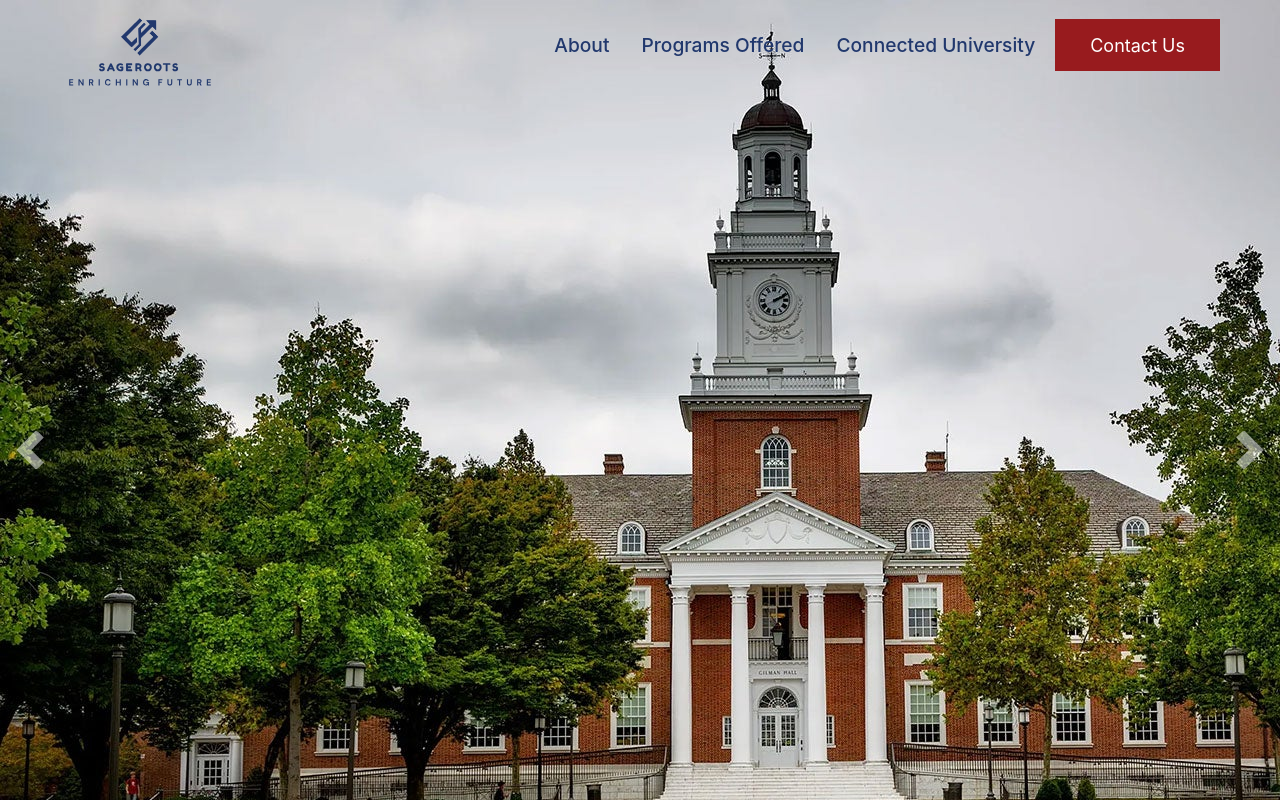
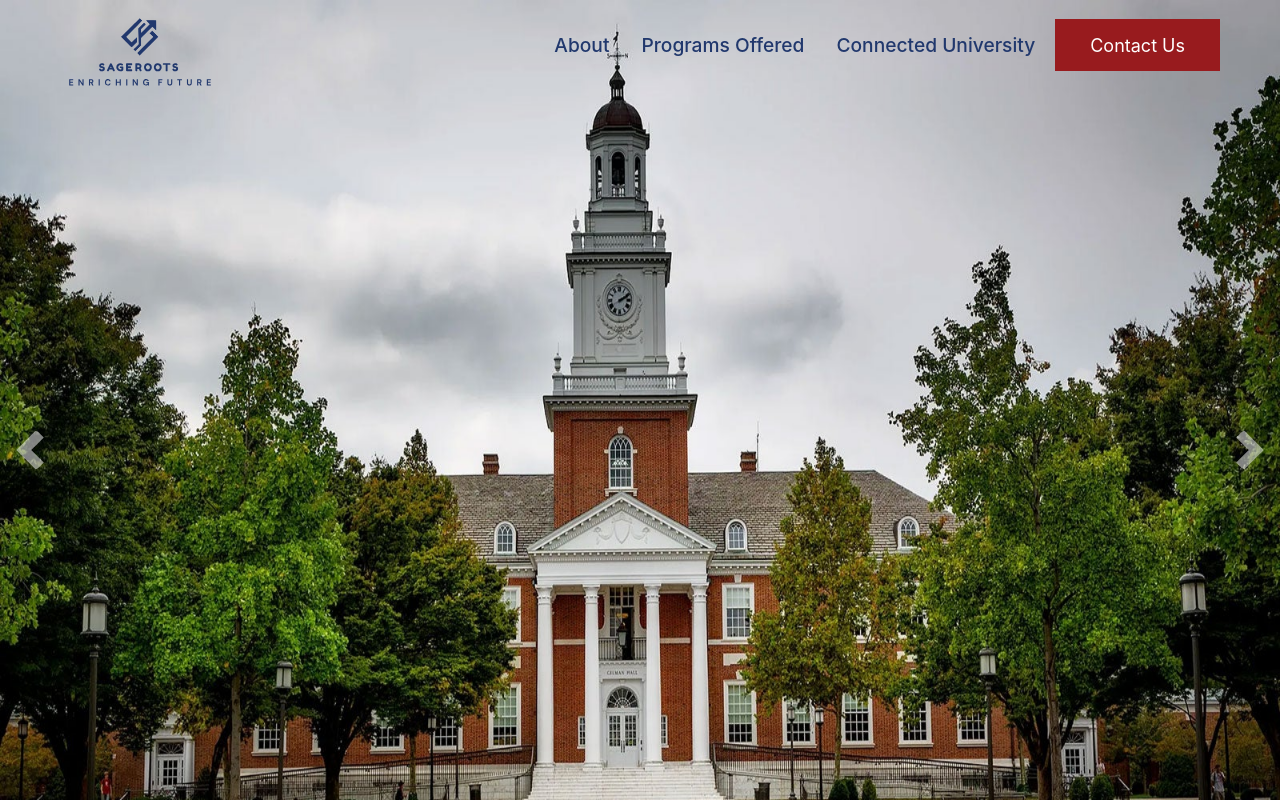
Before and after one commit to UshreeDas/sageroot, a React (Create React App) app: page / in a window 1280 px wide. Shown: the top 800 px of the page. Built offline with nearby package versions, Linux system fonts and the light colour scheme; a web font is replaced by a local one.

Commit message:
change in carousel

```diff
--- a/public/index.html
+++ b/public/index.html
@@ -20,6 +20,7 @@
             href="https://fonts.googleapis.com/css2?family=Merriweather:ital,wght@0,300;0,400;0,700;0,900;1,300;1,400;1,700;1,900&display=swap"
             rel="stylesheet">
     <link rel="preconnect" href="https://fonts.googleapis.com">
+    <link rel="stylesheet" href="https://cdn.jsdelivr.net/npm/bootstrap@4.0.0/dist/css/bootstrap.min.css" integrity="sha384-Gn5384xqQ1aoWXA+058RXPxPg6fy4IWvTNh0E263XmFcJlSAwiGgFAW/dAiS6JXm" crossorigin="anonymous">
     <link rel="stylesheet" href="https://cdnjs.cloudflare.com/ajax/libs/font-awesome/6.6.0/css/all.min.css"
           integrity="sha512-Kc323vGBEqzTmouAECnVceyQqyqdsSiqLQISBL29aUW4U/M7pSPA/gEUZQqv1cwx4OnYxTxve5UMg5GT6L4JJg=="
           crossorigin="anonymous" referrerpolicy="no-referrer"/>
@@ -68,6 +69,10 @@ The build step will place the bundled scripts into the <body> tag.
 To begin the development, run `npm start` or `yarn start`.
 To create a production bundle, use `npm run build` or `yarn build`.
 -->
+
+<script src="https://code.jquery.com/jquery-3.2.1.slim.min.js" integrity="sha384-KJ3o2DKtIkvYIK3UENzmM7KCkRr/rE9/Qpg6aAZGJwFDMVNA/GpGFF93hXpG5KkN" crossorigin="anonymous"></script>
+<script src="https://cdn.jsdelivr.net/npm/popper.js@1.12.9/dist/umd/popper.min.js" integrity="sha384-ApNbgh9B+Y1QKtv3Rn7W3mgPxhU9K/ScQsAP7hUibX39j7fakFPskvXusvfa0b4Q" crossorigin="anonymous"></script>
+<script src="https://cdn.jsdelivr.net/npm/bootstrap@4.0.0/dist/js/bootstrap.min.js" integrity="sha384-JZR6Spejh4U02d8jOt6vLEHfe/JQGiRRSQQxSfFWpi1MquVdAyjUar5+76PVCmYl" crossorigin="anonymous"></script>
 <script src="https://code.jquery.com/jquery-3.2.1.slim.min.js"
         integrity="sha384-KJ3o2DKtIkvYIK3UENzmM7KCkRr/rE9/Qpg6aAZGJwFDMVNA/GpGFF93hXpG5KkN"
         crossorigin="anonymous"></script>
--- a/src/Components/MainPage/Main.jsx
+++ b/src/Components/MainPage/Main.jsx
@@ -3,37 +3,76 @@ import "./MainPage.css";
 import University from "../University/University";
 import Why from "../Why-choose/why-choose";
 import Testimonial from "../Testimonials/testimonial";
+
 function Main() {
   return (
     <div>
       <div className="Main">
-        <div id="carouselExampleControls" className="carousel slide" data-ride="carousel" data-interval="2000" data-pause="false" >
+        {/* Bootstrap Carousel */}
+        <div
+          id="carouselExampleControls"
+          className="carousel slide"
+          data-ride="carousel"
+          data-interval="2000"
+          data-pause="false"
+        >
           <div className="carousel-inner">
+            {/* First Slide */}
             <div className="carousel-item active">
-              <img className="d-block w-100" src="./John-Hopkins-Business-School.jpg" alt="First slide" className="carousel-img" />
+              <img
+                className="d-block w-100 carousel-img"
+                src="./John-Hopkins-Business-School.jpg"
+                alt="First slide"
+              />
             </div>
+
+            {/* Second Slide */}
             <div className="carousel-item">
-              <img className="d-block w-100" src="./cambridge.jpeg" alt="Second slide" className="carousel-img" />
+              <img
+                className="d-block w-100 carousel-img"
+                src="./cambridge.jpeg"
+                alt="Second slide"
+              />
             </div>
+
+            {/* Third Slide */}
             <div className="carousel-item">
-              <img className="d-block w-100" src="./photo-1617297296495-4af2290c2b84.jpeg" alt="Third slide" className="carousel-img" />
+              <img
+                className="d-block w-100 carousel-img"
+                src="./photo-1617297296495-4af2290c2b84.jpeg"
+                alt="Third slide"
+              />
             </div>
           </div>
-          <a className="carousel-control-prev" href="#carouselExampleControls" role="button" data-slide="prev">
-            <span class="carousel-control-prev-icon" aria-hidden="true"></span>
-            <span class="sr-only">Previous</span>
+
+          {/* Carousel Controls */}
+          <a
+            className="carousel-control-prev"
+            href="#carouselExampleControls"
+            role="button"
+            data-slide="prev"
+          >
+            <span className="carousel-control-prev-icon" aria-hidden="true"></span>
+            <span className="sr-only">Previous</span>
           </a>
-          <a class="carousel-control-next" href="#carouselExampleControls" role="button" data-slide="next">
-            <span class="carousel-control-next-icon" aria-hidden="true"></span>
-            <span class="sr-only">Next</span>
+          <a
+            className="carousel-control-next"
+            href="#carouselExampleControls"
+            role="button"
+            data-slide="next"
+          >
+            <span className="carousel-control-next-icon" aria-hidden="true"></span>
+            <span className="sr-only">Next</span>
           </a>
         </div>
       </div>
+
+      {/* Other Components */}
       <University />
       <Why />
       <Testimonial />
     </div>
-  )
+  );
 }
 
 export default Main;
```
